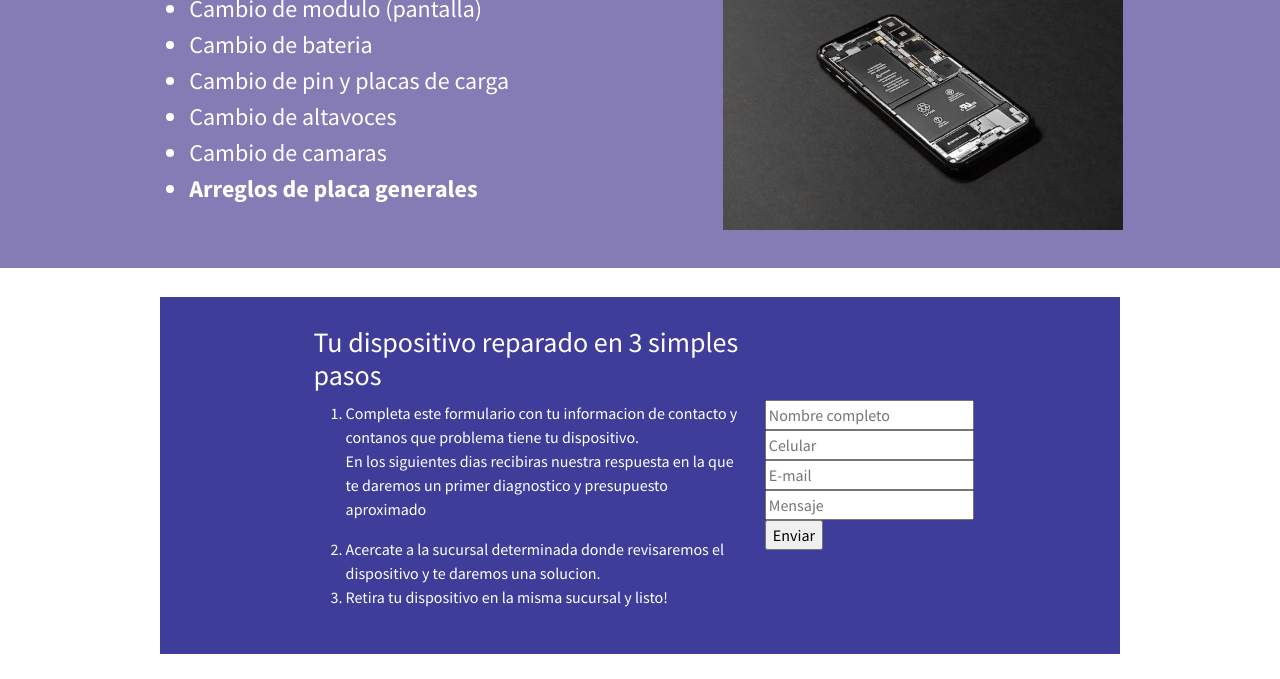
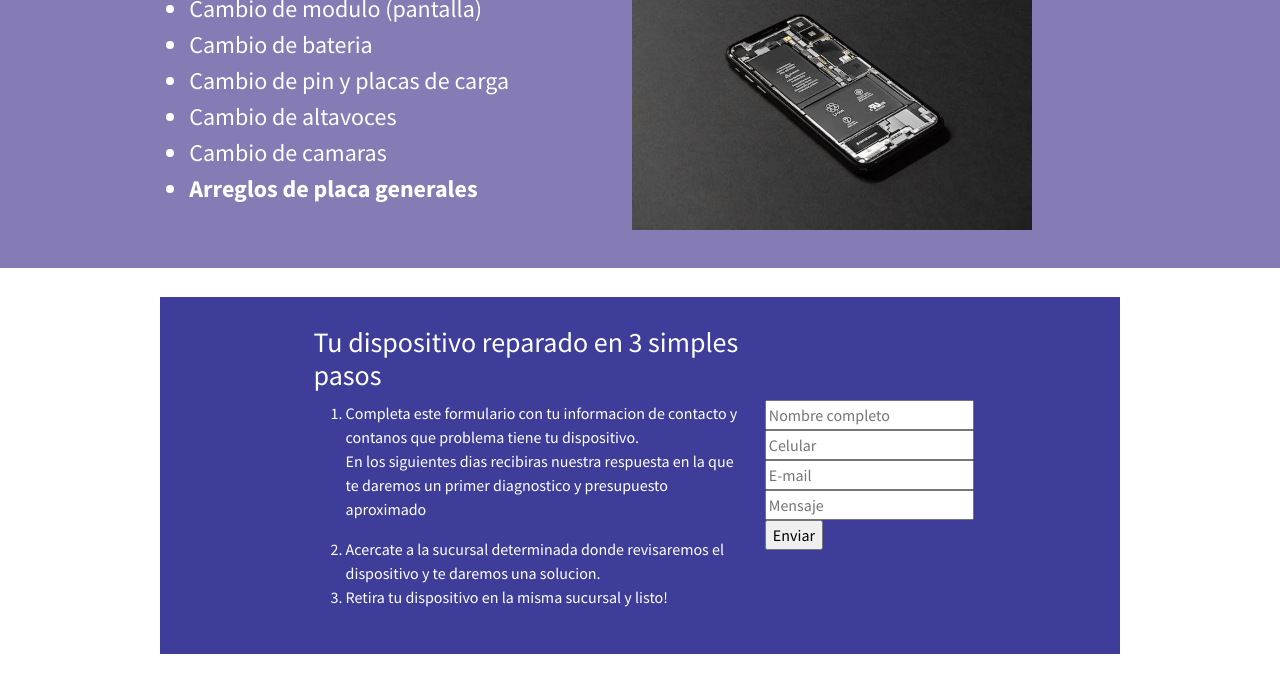
Before and after one commit to nadiaaiello/PF_AIELLO, a plain HTML site: page pages/servicios.html in a window 1280 px wide. Shown: the part 273-952 px from the top of the page. Drawn offline with nearby package versions, Linux system fonts and the light colour scheme.

Commit message:
correcciones finales

```diff
--- a/pages/servicios.html
+++ b/pages/servicios.html
@@ -69,8 +69,8 @@
                             <li class="text-white"><b>Arreglos de placa generales</b></li>
                         </ul>
                     </div>
-                    <div class="col-lg-6 col-12 d-flex justify-content-center align-items-center">
-                        <img src="../img/reparacion.JPG" alt="Celular en reparacion" width="400px">
+                    <div class="col-lg-6 col-12 px-1">
+                        <img src="../img/reparacion.JPG" class="d-flex justify-self-center align-self-center" alt="Celular en reparacion" width="400px">
                     </div>
                 </div>
         </div>
```
Also changed, not shown: index.html (+1 -1 lines), pages/contacto.html (+1 -1 lines).
